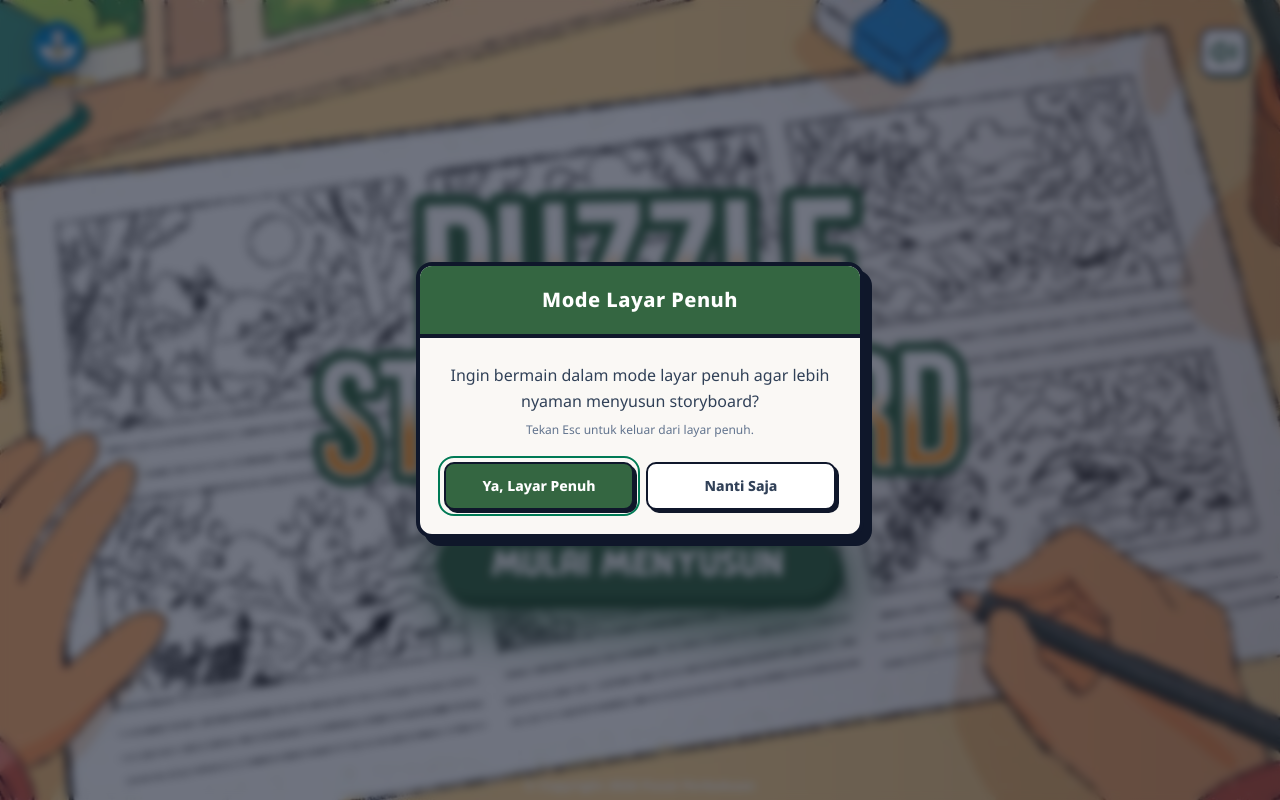
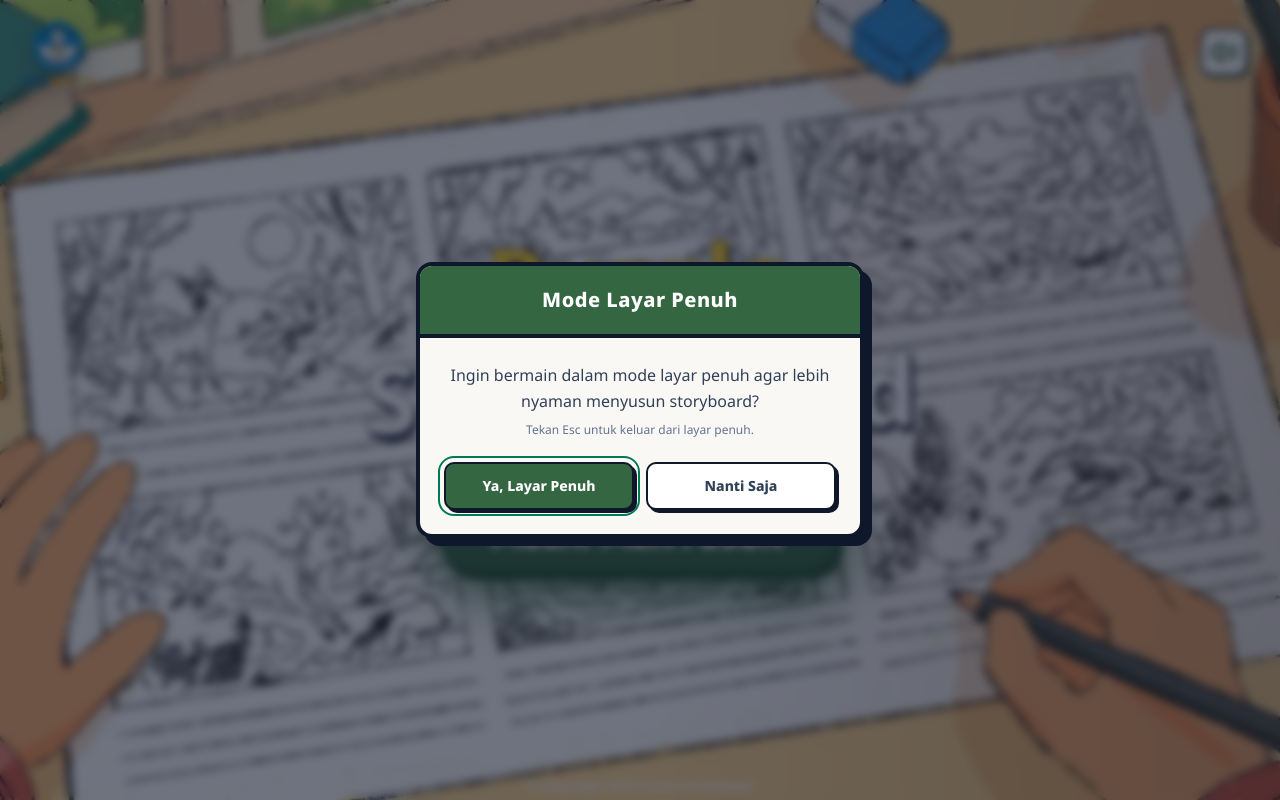
Before and after one commit to rhmn68/aigensee-storyboard-puzzle-challenge, a React (Vite) app: page / in a window 1280 px wide. Built offline with nearby package versions, Linux system fonts and the light colour scheme.

Commit message:
Remove sparkle icons and refine title typography

```diff
--- a/src/components/GuideModal.tsx
+++ b/src/components/GuideModal.tsx
@@ -78,7 +78,7 @@ export function GuideModal({ isOpen, onClose, title, description }: GuideModalPr
                 </p>
                 <p className="flex items-start gap-2">
                   <span className="font-bold text-[#346641] shrink-0">2.</span>
-                  <span><strong>Tombol Geser Atas / Bawah:</strong> Gunakan tombol di bagian bawah setiap kartu untuk menukar posisi.</span>
+                  <span><strong>Tombol Geser Atas/Bawah:</strong> Gunakan tombol di bagian bawah setiap kartu untuk menukar posisi.</span>
                 </p>
               </div>
             </div>
--- a/src/components/ObjectivesModal.tsx
+++ b/src/components/ObjectivesModal.tsx
@@ -1,5 +1,5 @@
 import React, { useState, useEffect } from 'react';
-import { Target, Puzzle, ListChecks, ChevronLeft, ChevronRight, X, Sparkles, GraduationCap } from 'lucide-react';
+import { Target, Puzzle, ListChecks, ChevronLeft, ChevronRight, X, GraduationCap } from 'lucide-react';
 import { playSynthesizerNote } from '../utils/audio';
 
 interface ObjectivesModalProps {
@@ -186,7 +186,6 @@ export function ObjectivesModal({ isOpen, onClose, onStart }: ObjectivesModalPro
                 className={`p-3 sm:p-4 rounded-xl sm:rounded-2xl border-2 transition-all duration-200 text-left ${slide.accentBorder}`}
               >
                 <div className="flex items-center gap-1.5 font-black text-[11px] sm:text-xs md:text-sm text-slate-900 font-display tracking-wide mb-1">
-                  <Sparkles className="w-3.5 h-3.5 text-amber-500 shrink-0" />
                   <span>{item.keyword}</span>
                 </div>
                 <p className="text-[10px] sm:text-xs md:text-sm text-slate-700 font-medium leading-relaxed font-sans text-justify">
--- a/src/pages/splash/SplashPage.tsx
+++ b/src/pages/splash/SplashPage.tsx
@@ -1,7 +1,5 @@
 import React from 'react';
 import bgSplash from '../../../assets/bg-storyboard-desk.jpeg';
-import titlePuzzle from '../../../assets/title-puzzle.webp';
-import titleStoryboard from '../../../assets/title-storyboard.webp';
 import btnMulai from '../../../assets/btn-mulai.webp';
 import logoJenama from '../../../assets/logo-jenama.webp';
 import { AudioToggle } from '../../components/AudioToggle';
@@ -66,20 +64,10 @@ export function SplashPage({ onStart, isMuted, onToggleAudio }: SplashPageProps)
         >
           {/* Floating container for titles to create a smooth bobbing/wiggle effect */}
           <div className="w-full flex flex-col items-center animate-float-wiggle">
-            {/* Title 1: PUZZLE */}
-            <img
-              id="splash-title-puzzle"
-              src={titlePuzzle}
-              alt="PUZZLE"
-              className="w-[72%] sm:w-[70%] h-auto object-contain select-none pointer-events-none relative z-10 animate-title-1 drop-shadow-xl"
-            />
-            {/* Title 2: STORYBOARD */}
-            <img
-              id="splash-title-storyboard"
-              src={titleStoryboard}
-              alt="STORYBOARD"
-              className="w-full h-auto object-contain select-none pointer-events-none mt-0 relative z-20 animate-title-2 drop-shadow-xl"
-            />
+            <h1 className="w-full text-center font-display font-black leading-tight text-5xl sm:text-6xl md:text-7xl lg:text-8xl 2xl:text-9xl text-white drop-shadow-[3px_5px_0px_#0f172a]" style={{ WebkitTextStroke: '1px #0f172a' }}>
+              <span id="splash-title-puzzle" className="block text-amber-300 animate-title-1">Puzzle</span>
+              <span id="splash-title-storyboard" className="block animate-title-2">Storyboard</span>
+            </h1>
           </div>
 
           {/* Centered Start Button with Pulse and Hover Grow Effect */}
```
